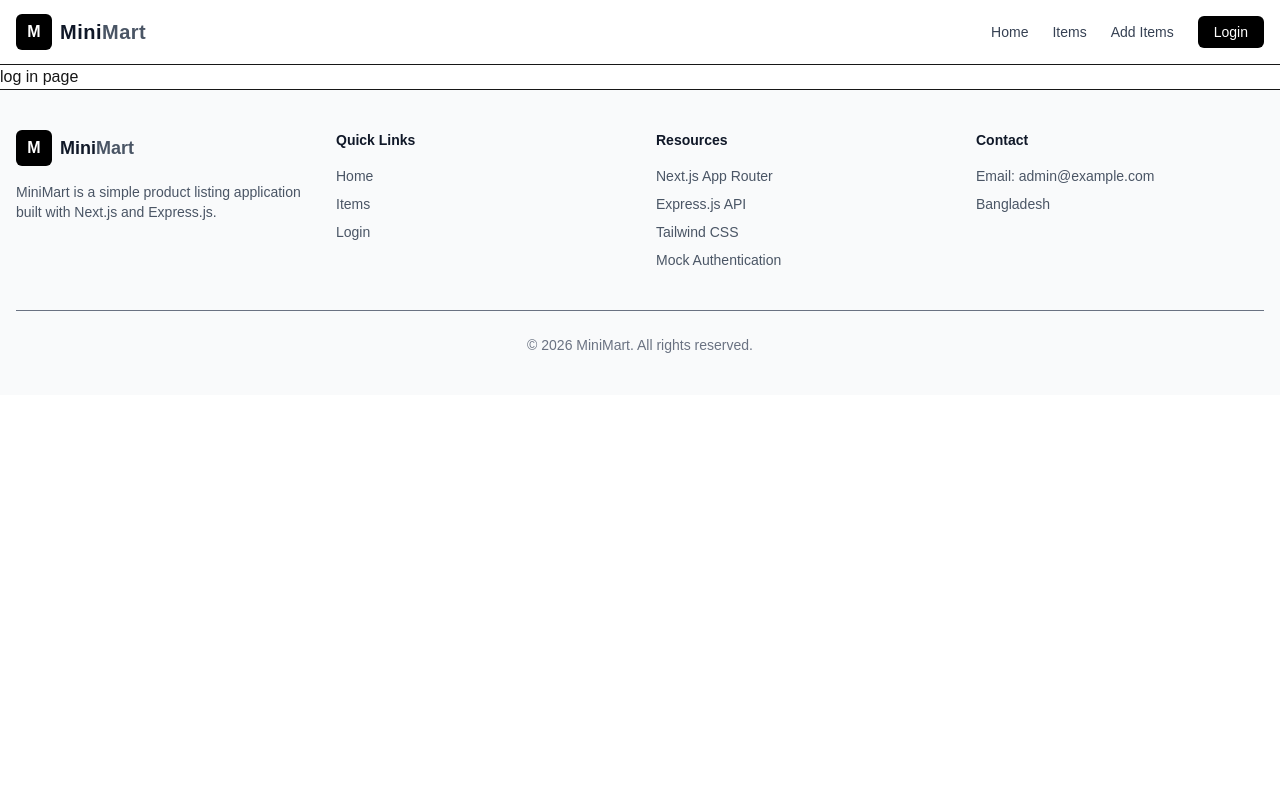
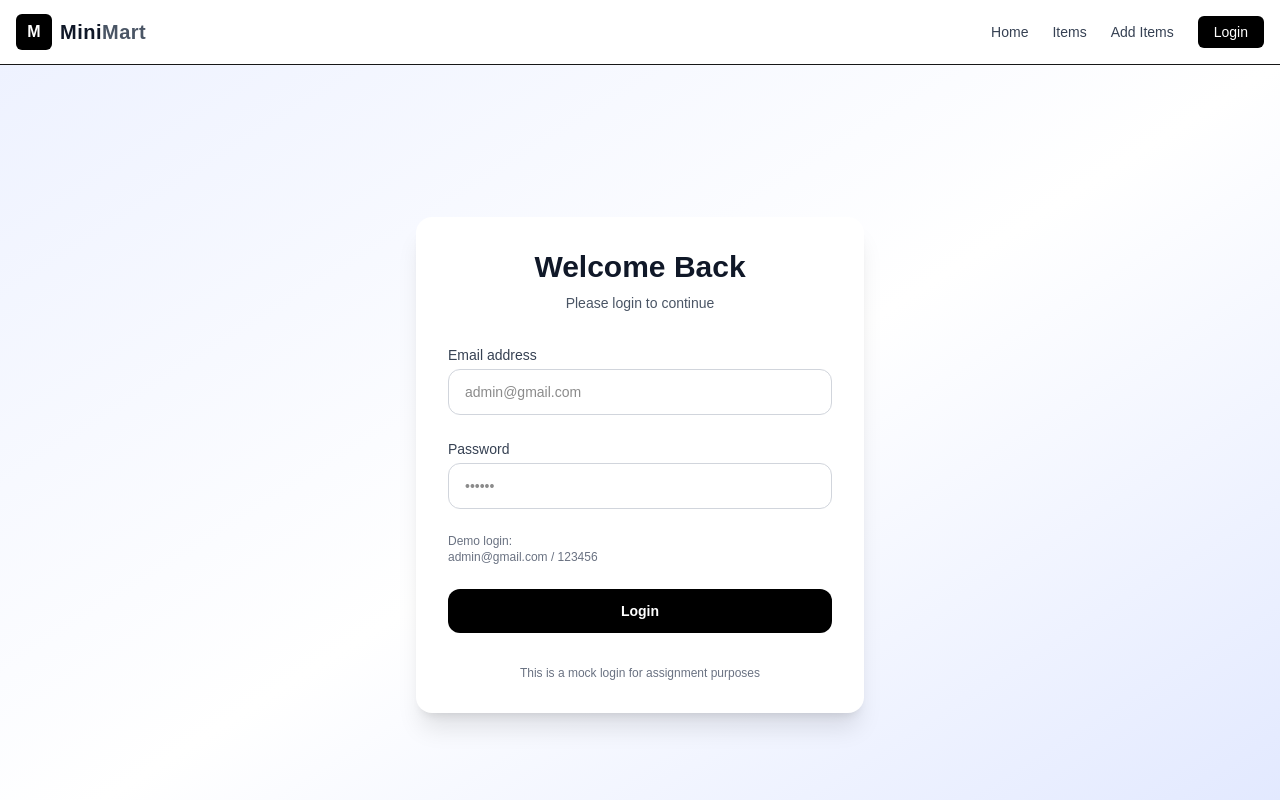
Before and after one commit to Rakibstack/minimart-project, a Next.js app: page /login in a window 1280 px wide. Shown: the top 800 px of the page. Built offline with nearby package versions, Linux system fonts and the light colour scheme.

Commit message:
add log in page

```diff
--- a/src/app/login/page.jsx
+++ b/src/app/login/page.jsx
@@ -1,11 +1,94 @@
-import React from 'react';
+"use client";
+
+import { useRouter } from "next/navigation";
+import toast from "react-hot-toast";
 
 const LoginPage = () => {
-    return (
-        <div>
-            <h2>log in page</h2>
+  const router = useRouter();
+
+  const handleLogin = (e) => {
+    e.preventDefault();
+
+    const email = e.target.email.value;
+    const password = e.target.password.value;
+
+    if (email === "admin@gmail.com" && password === "123456") {
+      document.cookie = "auth=true; path=/";
+      toast.success("Login successful 🎉");
+      router.push("/items");
+    } else {
+      toast.error("Invalid email or password");
+    }
+  };
+
+  return (
+    <section className="min-h-screen flex items-center justify-center bg-gradient-to-br from-indigo-50 via-white to-indigo-100 px-4">
+      <div className="w-full max-w-md rounded-2xl bg-white shadow-xl p-8">
+
+        {/* Header */}
+        <div className="mb-8 text-center">
+          <h1 className="text-3xl font-bold text-gray-900">
+            Welcome Back
+          </h1>
+          <p className="mt-2 text-sm text-gray-600">
+            Please login to continue
+          </p>
         </div>
-    );
+
+        {/* Form */}
+        <form onSubmit={handleLogin} className="space-y-6">
+
+          {/* Email */}
+          <div>
+            <label className="block text-sm font-medium text-gray-700 mb-1">
+              Email address
+            </label>
+            <input
+              name="email"
+              type="email"
+              placeholder="admin@gmail.com"
+              required
+              className="w-full rounded-xl border border-gray-300 px-4 py-3 text-sm outline-none focus:border-indigo-500 focus:ring-2 focus:ring-indigo-200"
+            />
+          </div>
+
+          {/* Password */}
+          <div>
+            <label className="block text-sm font-medium text-gray-700 mb-1">
+              Password
+            </label>
+            <input
+              name="password"
+              type="password"
+              placeholder="••••••"
+              required
+              className="w-full rounded-xl border border-gray-300 px-4 py-3 text-sm outline-none focus:border-indigo-500 focus:ring-2 focus:ring-indigo-200"
+            />
+          </div>
+
+          {/* Hint */}
+          <div className="text-xs text-gray-500">
+            Demo login: <br />
+            <span className="font-medium">admin@gmail.com</span> /{" "}
+            <span className="font-medium">123456</span>
+          </div>
+
+          {/* Button */}
+          <button
+            type="submit"
+            className="w-full rounded-xl bg-black py-3 text-sm font-semibold text-white transition hover:bg-indigo-700 active:scale-[0.98]"
+          >
+            Login
+          </button>
+        </form>
+
+        {/* Footer */}
+        <p className="mt-8 text-center text-xs text-gray-500">
+          This is a mock login for assignment purposes
+        </p>
+      </div>
+    </section>
+  );
 };
 
 export default LoginPage;
```
